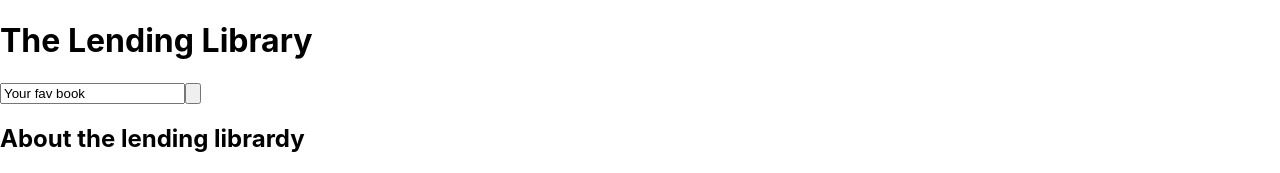
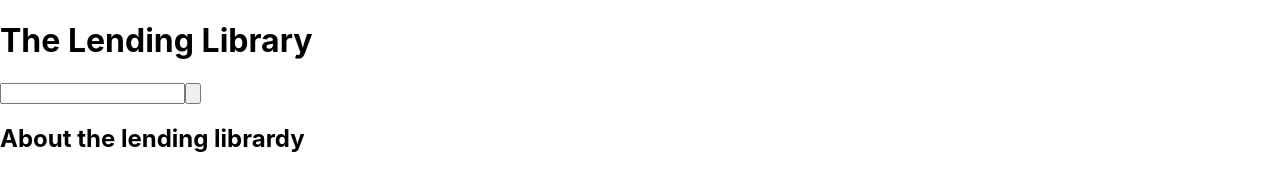
Before and after one commit to RaySandhu/Lending-Library, a React (Create React App) app in the folder my-lending-library/: page / in a window 1280 px wide. Shown: the top 173 px of the page. Built offline with nearby package versions, Linux system fonts and the light colour scheme.

Commit message:
Netlify cure

```diff
--- a/my-lending-library/src/SearchBar.js
+++ b/my-lending-library/src/SearchBar.js
@@ -1,13 +1,13 @@
-import { useState } from "react";
+// import { useState } from "react";
 
 function SearchBar(props) {
 
-    const [bookName, setBookName] = useState("Your fav book")
+    // const [bookName, setBookName] = useState("Your fav book")
 
 
     return (
         <div>
-            <input type ="text" id ="bookName" defaultValue = {bookName} />
+            <input type ="text" id ="bookName" />
             <input type ="button" id="searchButton" />
         </div>
     )
```
